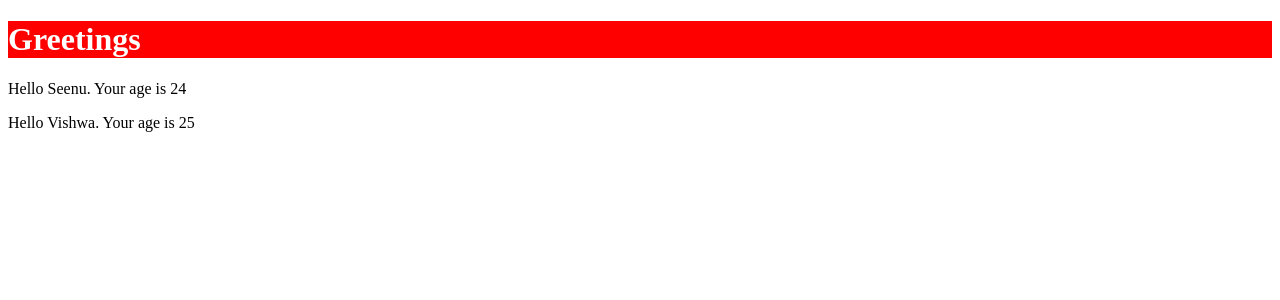
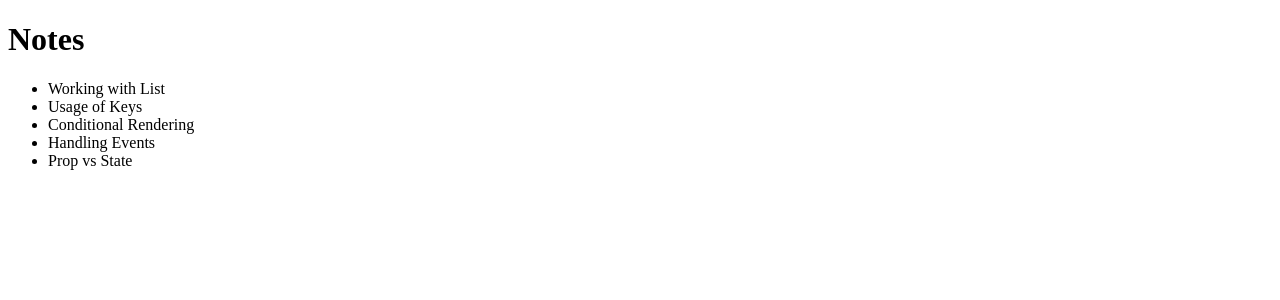
Before and after one commit to Seenu1702/myprofile, a React (Vite) app: page / in a window 1280 px wide. Shown: the top 300 px of the page. Built offline with nearby package versions, Linux system fonts and the light colour scheme.

Commit message:
working with array lists - hardcoded the list item

```diff
--- a/src/App.jsx
+++ b/src/App.jsx
@@ -1,26 +1,24 @@
-const Hello = (props) => {
-  return(
+/* eslint-disable react/prop-types */
+
+function App(props) {
+  // console.log(props);
+
+  // destructing
+  const {notes} = props;
+  // console.log(notes);
+
+  return (
     <div>
-      <p>Hello { props.name }. Your age is { props.age }</p>
+      <h1>Notes</h1>
+      <ul>
+        <li>{notes[0].content}</li>
+        <li>{notes[1].content}</li>
+        <li>{notes[2].content}</li>
+        <li>{notes[3].content}</li>
+        <li>{notes[4].content}</li>
+      </ul>
     </div>
   )
 }
 
-
-const App = () =>{
-  const appHeader = {
-    color:"white",
-    background: "red"
-  }
-  return(
-    <div>
-      <h1 style = { appHeader } >Greetings</h1>
-      <Hello name='Seenu' age='24'/>
-      <Hello name='Vishwa' age='25'/>
-    </div>
-  )
-
-}
-
-
-export default App;
+export default App
--- a/src/main.jsx
+++ b/src/main.jsx
@@ -2,5 +2,33 @@
 import ReactDOM from 'react-dom/client'
 import App from './App.jsx'
 
+const notes = [
+    {
+        id: 1,
+        content: "Working with List",
+        important: true
+    },
+    {
+        id: 2,
+        content: "Usage of Keys",
+        important: false
+    },
+    {
+        id: 3,
+        content: "Conditional Rendering",
+        important: true
+    },
+    {
+        id: 4,
+        content: "Handling Events",
+        important: true
+    },
+    {
+        id: 5,
+        content: "Prop vs State",
+        important: false
+    }
+]
 
-ReactDOM.createRoot(document.getElementById('root')).render(<App />)
+
+ReactDOM.createRoot(document.getElementById('root')).render(<App notes={notes} />)
```
